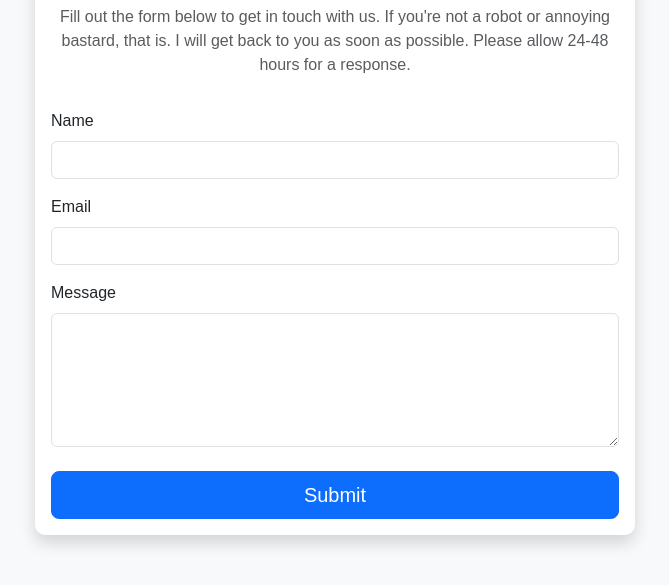
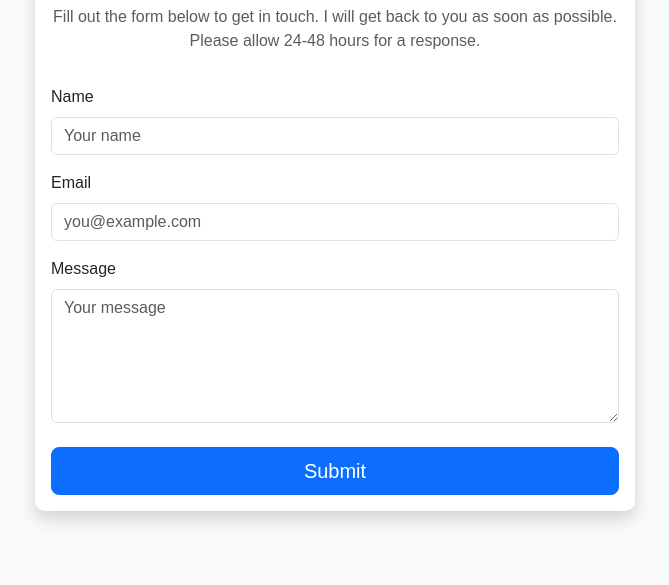
Before and after one commit to HaknErd/HaknErd, a plain HTML site: page about.html in a window 1280 px wide. Shown: the part 127-712 px from the top of the page, without its empty margins (305-974 px from the left). Drawn offline with nearby package versions, Linux system fonts and the light colour scheme.

Commit message:
Enhance contact form with autocomplete attributes for improved user experience

```diff
--- a/about.html
+++ b/about.html
@@ -26,13 +26,17 @@
         <div class="header-section">
           <h2 class="mb-2">Contact Me</h2>
           <p class="text-muted">
-            Fill out the form below to get in touch with us. If you're not a
-            robot or annoying bastard, that is. I will get back to you as soon
-            as possible. Please allow 24-48 hours for a response.
+            Fill out the form below to get in touch. I will get back to you as
+            soon as possible. Please allow 24-48 hours for a response.
           </p>
         </div>
 
-        <form id="contact-form" class="needs-validation" novalidate>
+        <form
+          id="contact-form"
+          class="needs-validation"
+          novalidate
+          autocomplete="on"
+        >
           <div class="mb-3">
             <label for="name" class="form-label">Name</label>
             <input
@@ -41,6 +45,8 @@
               id="name"
               name="name"
               required
+              placeholder="Your name"
+              autocomplete="name"
             />
             <div class="invalid-feedback">Please enter your name.</div>
           </div>
@@ -53,6 +59,8 @@
               id="email"
               name="email"
               required
+              placeholder="you@example.com"
+              autocomplete="email"
             />
             <div class="invalid-feedback">
               Please provide a valid email address.
@@ -67,6 +75,8 @@
               name="message"
               rows="5"
               required
+              placeholder="Your message"
+              autocomplete="on"
             ></textarea>
             <div class="invalid-feedback">
               Please enter your message (at least 10 characters).
```
